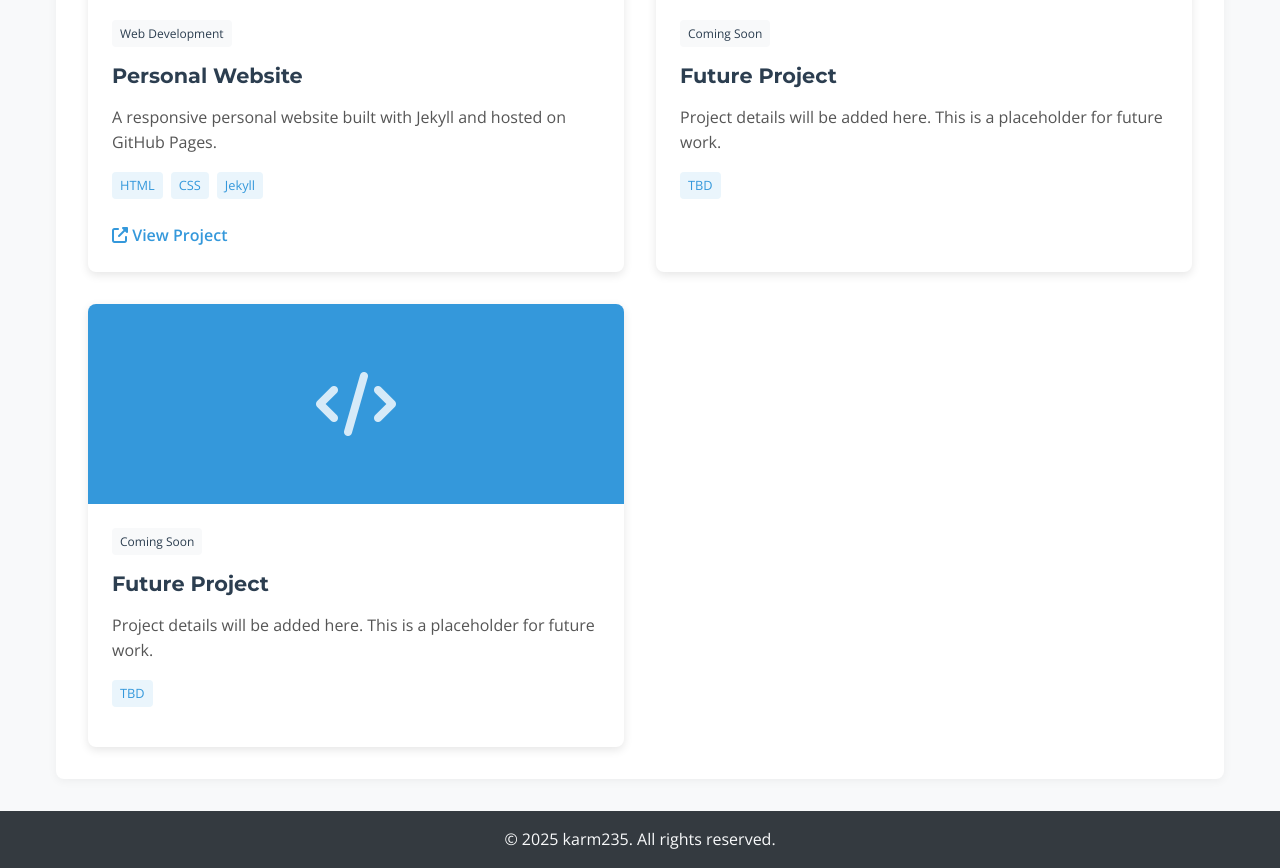
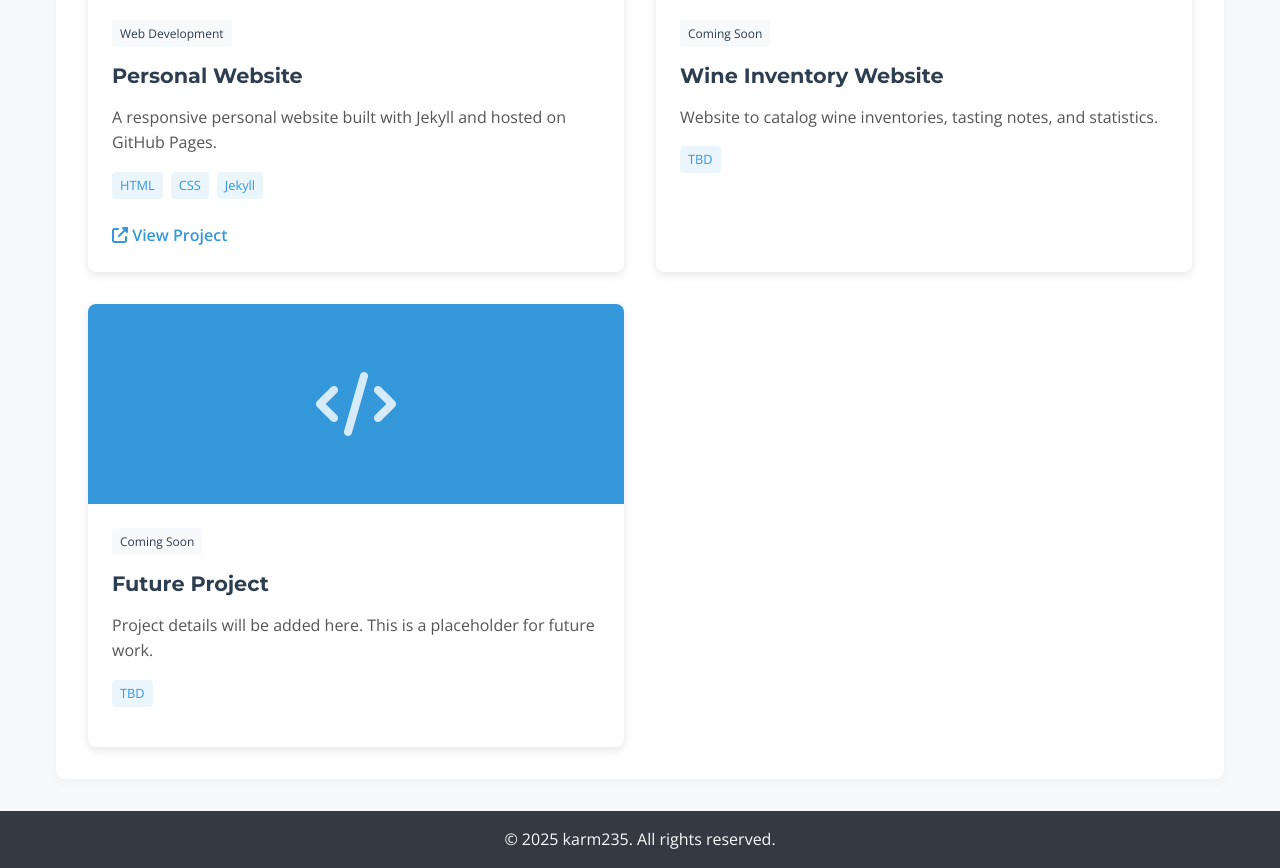
Before and after one commit to karm235/karm235.github.io, a Jekyll site: the page built from work.html, in a window 1280 px wide, cut to the strip 464-1332 px from the top of the page. Built offline with Jekyll 4.4.1, drawn with Linux system fonts in a browser that asks for light colours.

Commit message:
actual work

```diff
--- a/work.html
+++ b/work.html
@@ -33,8 +33,8 @@ permalink: /work/
             </div>
             <div class="project-details">
                 <span class="project-tag">Coming Soon</span>
-                <h3>Future Project</h3>
-                <p>Project details will be added here. This is a placeholder for future work.</p>
+                <h3>Wine Inventory Website</h3>
+                <p>Website to catalog wine inventories, tasting notes, and statistics.</p>
                 <div class="project-tech">
                     <span>TBD</span>
                 </div>
```
